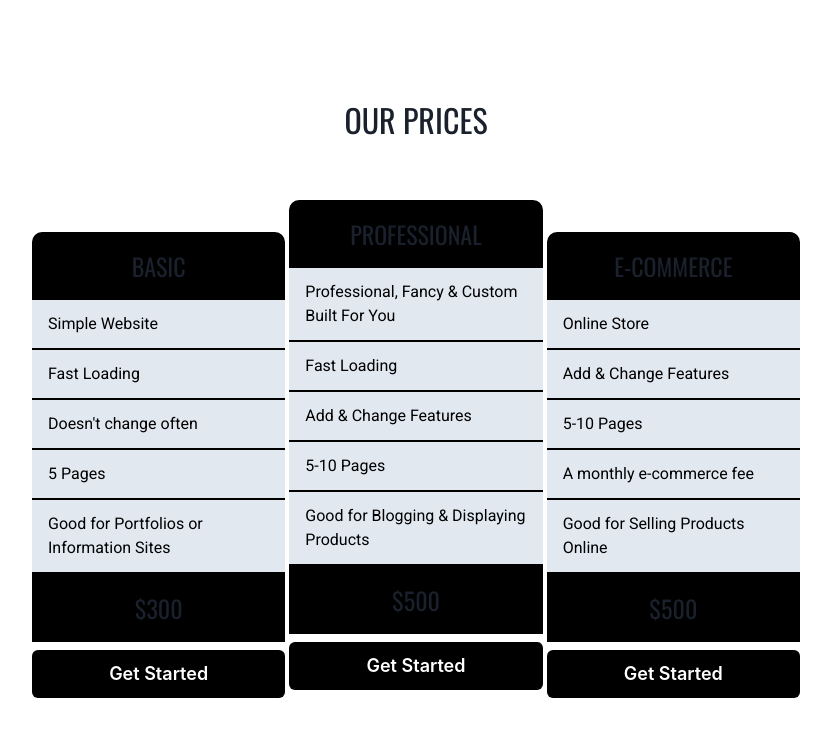
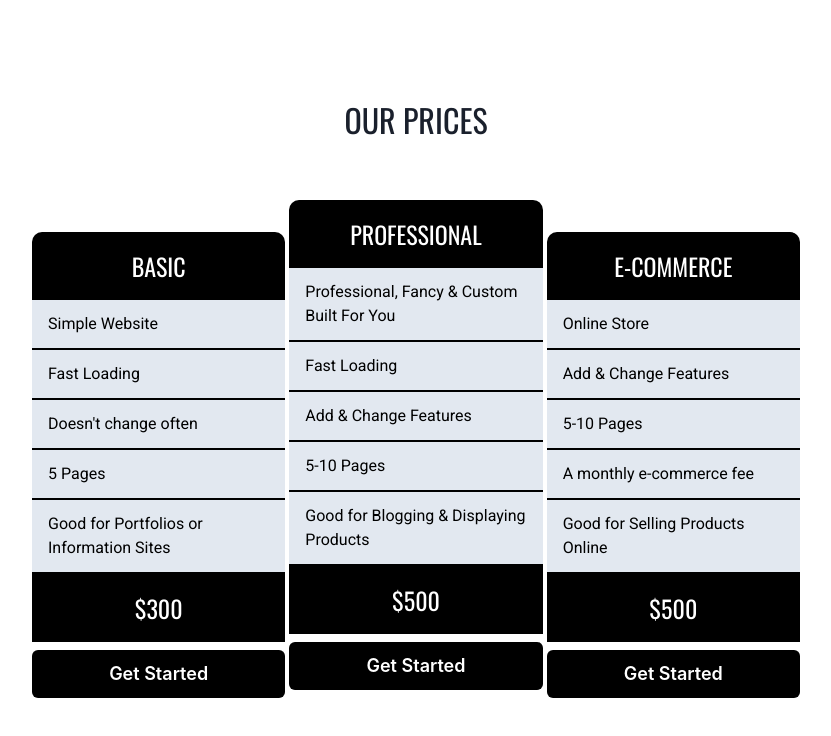
Before and after one commit to rubydevco/rubydev-tempsite, a React (Create React App) app: page /getting-started in a window 1280 px wide. Shown: the top 736 px of the page, without its empty margins (224-1055 px from the left). Built offline with nearby package versions, Linux system fonts and the light colour scheme.

Commit message:
fixed some small styling

```diff
--- a/src/App.css
+++ b/src/App.css
@@ -53,7 +53,6 @@ hr {
 }
 
 .price-block-text {
-  color: black;
   font-family: 'Roboto', sans-serif;
 }
 
--- a/src/components/GettingStarted/PriceBlock.js
+++ b/src/components/GettingStarted/PriceBlock.js
@@ -2,7 +2,13 @@ import { Box, Button, Center } from '@chakra-ui/react';
 const PriceBlock = ({ type }) => {
   return (
     <div>
-      <Box bg='black' w='100%' p={4} className='price-block-title-box'>
+      <Box
+        bg='black'
+        w='100%'
+        p={4}
+        className='price-block-title-box'
+        color='white'
+      >
         <div className='price-block-title'>{type.title}</div>
       </Box>
       <Box bg='gray.200' color='black'>
@@ -19,7 +25,13 @@ const PriceBlock = ({ type }) => {
           <hr style={{ background: 'black' }} />
         </div>
       </Box>
-      <Box bg='black' w='100%' p={4} className='price-block-price-box'>
+      <Box
+        bg='black'
+        w='100%'
+        p={4}
+        className='price-block-price-box'
+        color='white'
+      >
         <div className='price-block-price'>
           <h2>{type.price}</h2>
         </div>
```
